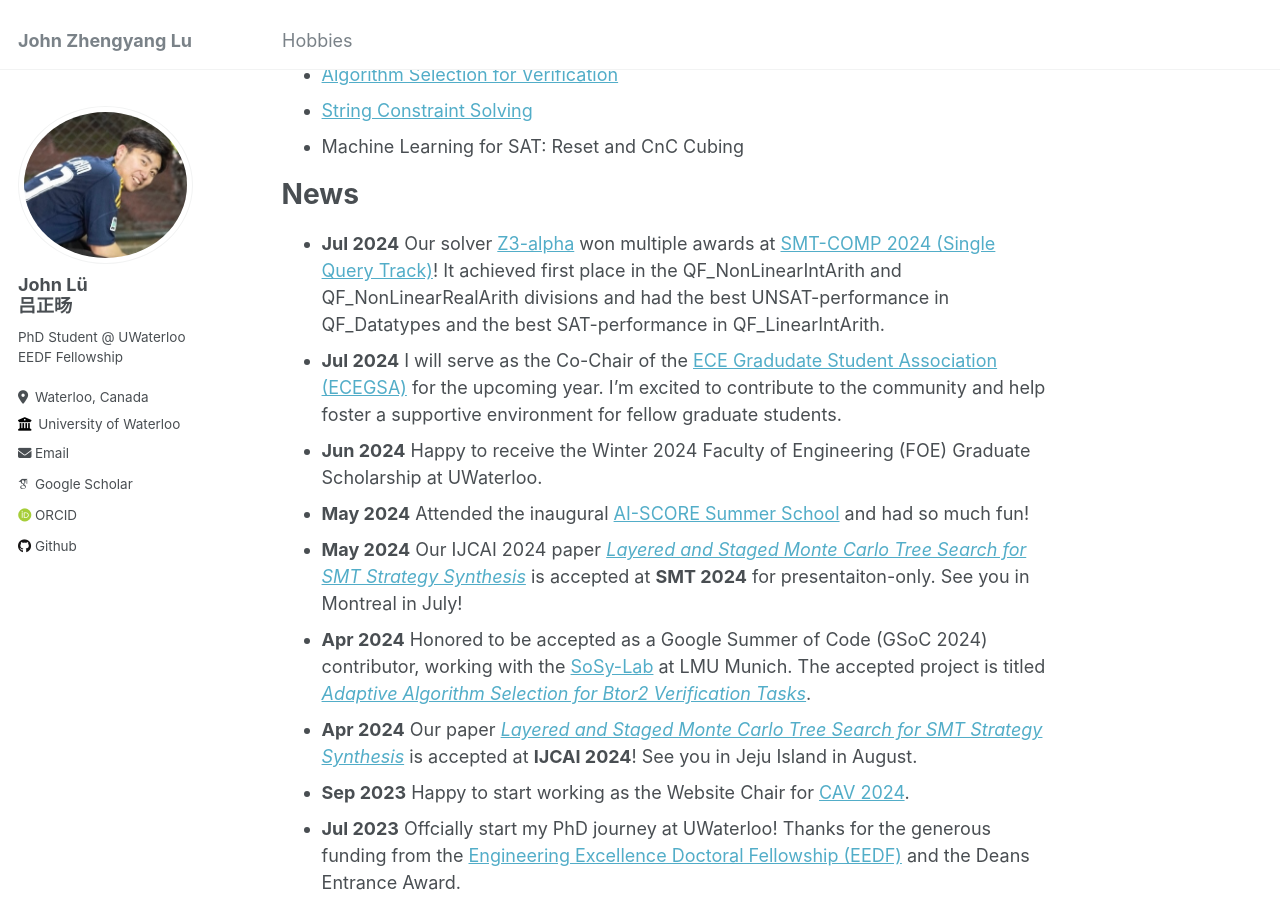
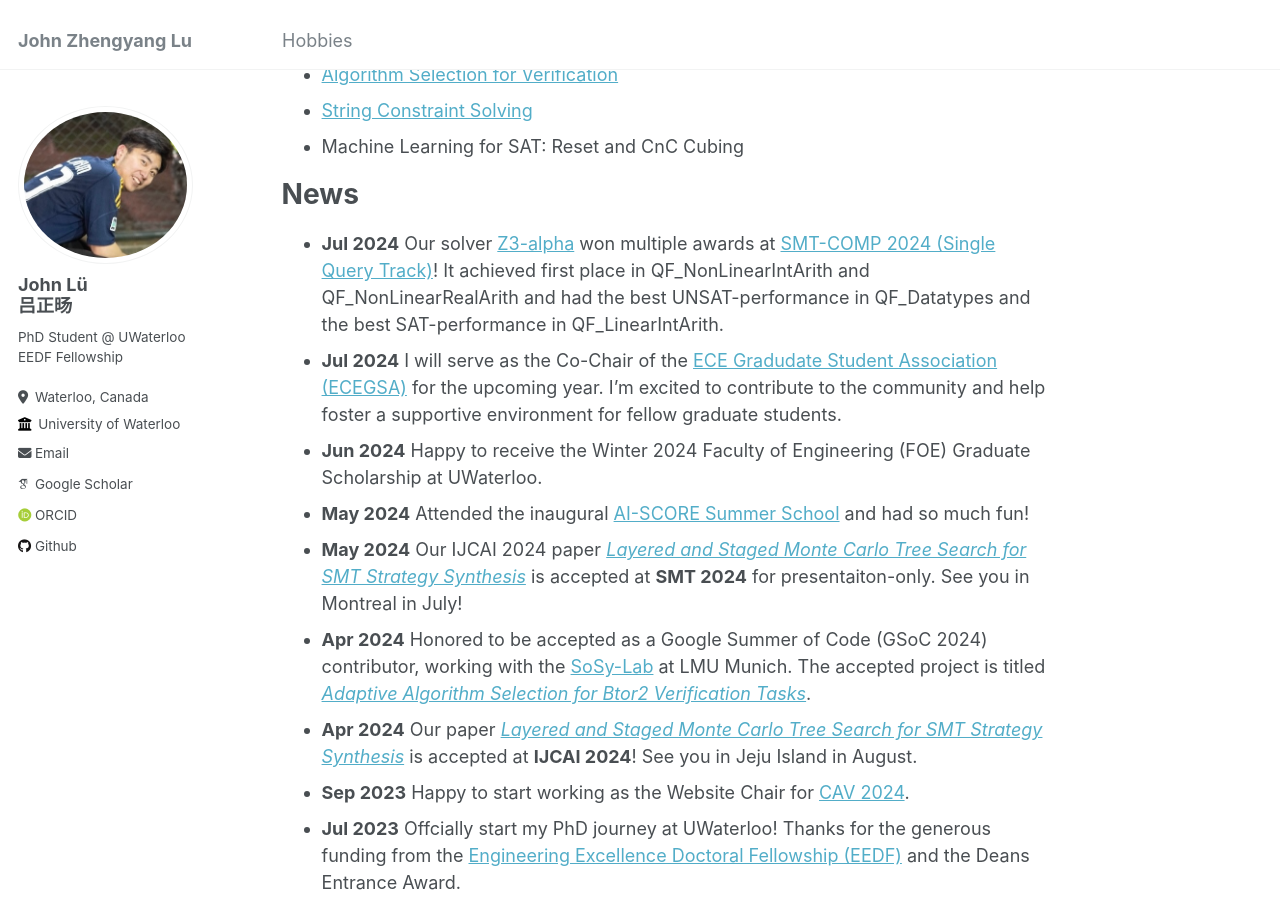
Before and after one commit to JohnLyu2/johnlyu2.github.io, a Jekyll site: the page built from _pages/about.md, in a window 1280 px wide and 900 px high, scrolled down 355 px. Built offline with Jekyll 4.4.1, drawn with Linux system fonts in a browser that asks for light colours; some web fonts are replaced.

Commit message:
update smt-comp

```diff
--- a/_pages/about.md
+++ b/_pages/about.md
@@ -20,7 +20,7 @@ My research interests lie at the intersection of machine learning and formal met
 
 News
 ======
-- **Jul 2024** Our solver [Z3-alpha](https://www.ijcai.org/proceedings/2024/0211.pdf) won multiple awards at [SMT-COMP 2024 (Single Query Track)](https://smt-comp.github.io/2024/results/results-single-query/)!  It achieved first place in the QF_NonLinearIntArith and QF_NonLinearRealArith divisions and had the best UNSAT-performance in QF_Datatypes and the best SAT-performance in QF_LinearIntArith.
+- **Jul 2024** Our solver [Z3-alpha](https://www.ijcai.org/proceedings/2024/0211.pdf) won multiple awards at [SMT-COMP 2024 (Single Query Track)](https://smt-comp.github.io/2024/results/results-single-query/)!  It achieved first place in QF_NonLinearIntArith and QF_NonLinearRealArith and had the best UNSAT-performance in QF_Datatypes and the best SAT-performance in QF_LinearIntArith.
 - **Jul 2024** I will serve as the Co-Chair of the [ECE Gradudate Student Association (ECEGSA)](https://uwaterloo.ca/electrical-computer-engineering-graduate-student-association/) for the upcoming year. I’m excited to contribute to the community and help foster a supportive environment for fellow graduate students.
 - **Jun 2024** Happy to receive the Winter 2024 Faculty of Engineering (FOE) Graduate Scholarship at UWaterloo.
 - **May 2024** Attended the inaugural [AI-SCORE Summer School](https://ai-score.github.io/) and had so much fun!
```
